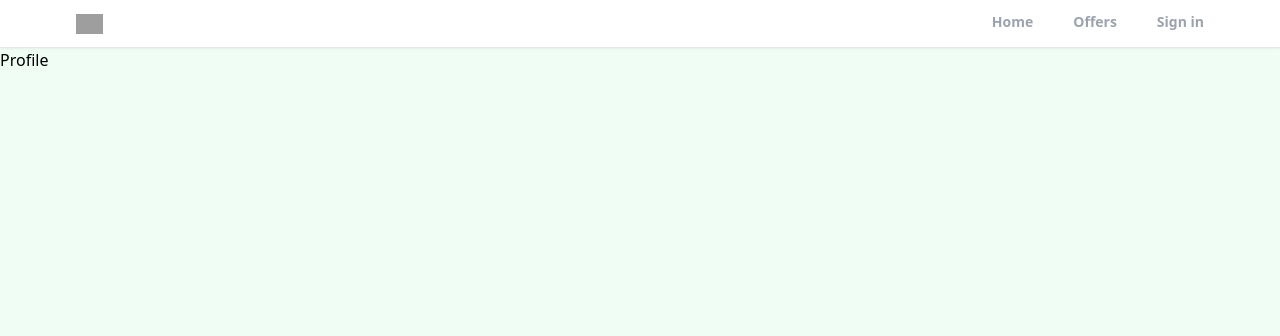
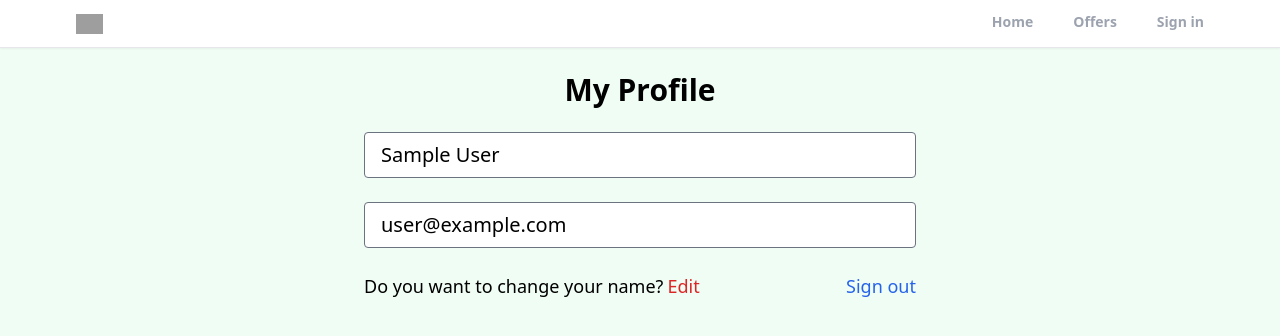
Before and after one commit to Anzo256/realtor-clone-react, a React (Create React App) app: page /profile in a window 1280 px wide. Shown: the top 336 px of the page. Built offline with nearby package versions, Linux system fonts and the light colour scheme; no server answers; sample sign-in values are in the browser's storage; grey boxes are pictures that could not be loaded.

Commit message:
create private route and custom  hook for protecting the profile page and ad the logout functionality

```diff
--- a/src/App.js
+++ b/src/App.js
@@ -3,6 +3,7 @@
 import Profile from "./pages/Profile";
 import SignIn from "./pages/SignIn";
 import SignUp from "./pages/SignUp";
+import PrivateRoute from "./components/PrivateRoute";
 import ForgotPassword from "./pages/ForgotPassword";
 import Offers from "./pages/Offers";
 import Header from "./components/Header";
@@ -15,7 +16,10 @@
       <Header/>
         <Routes>
           <Route path="/"element={<Home/>}/>
-          <Route path="/profile" element={<Profile/>}/>
+          <Route path="/profile" element={<PrivateRoute/>}>
+            <Route path="/profile" element={<Profile/>}/>
+          </Route>
+
           <Route path="/sign-in" element={<SignIn/>}/>
           <Route path="/sign-up" element={<SignUp/>}/>
           <Route path="/forgot-password" element={<ForgotPassword/>}/>
--- /dev/null
+++ b/src/components/PrivateRoute.jsx
@@ -0,0 +1,11 @@
+import React from 'react';
+import { Navigate, Outlet } from 'react-router-dom';
+import {useAuthStatus} from '../hooks/useAuthStatus';
+
+export default function PrivateRoute() {
+    const {loggedIn,checkingStatus} = useAuthStatus();
+    if (checkingStatus) {
+        return <h3>loading----</h3>;
+    }
+  return loggedIn ? <Outlet/> :  <Navigate to ="/sign-in"/>;
+}
--- /dev/null
+++ b/src/hooks/useAuthStatus.jsx
@@ -0,0 +1,21 @@
+import { getAuth, onAuthStateChanged } from 'firebase/auth';
+import { useEffect, useState } from 'react'
+
+export  function useAuthStatus() {
+    const[loggedIn, setLoggedIn] = useState(false)
+    const [checkingStatus, setCheckingStatus] = useState(true)
+
+    useEffect(()=>{
+       const auth = getAuth()
+       onAuthStateChanged(auth,(user)=>{
+
+        if (user) {
+            setLoggedIn(true)
+        }
+        setCheckingStatus(false);
+
+       });
+
+    },[]);
+  return {loggedIn,checkingStatus};
+}
--- a/src/pages/Profile.jsx
+++ b/src/pages/Profile.jsx
@@ -1,7 +1,54 @@
+import { useState } from "react";
+import{ getAuth} from "firebase/auth";
+import { useNavigate } from "react-router-dom";
 
 
 export default function Profile() {
+  const auth = getAuth()
+  const navigate = useNavigate()
+  const [formData, setFormData] = useState({
+    name:auth.currentUser.displayName,
+    email: auth.currentUser.email,
+  });
+  const {name,email} = formData;
+  function onLogout(){
+    auth.signOut()
+    navigate("/");
+
+  }
   return (
-    <div>Profile</div>
+    <div>
+      <section className="max-w-6xl mx-auto flex
+       justify-center items-center flex-col">
+        <h1 className="text-3xl text-center mt-6
+        font-bold">My Profile</h1>
+        <div className="w-full md:w-[50%] mt-6 px-3">
+          <form>
+            {/* Name Input */}
+
+            <input type="text" id="name" value={name} disabled
+            className="mb-6 w-full px-4 py-2 text-xl
+            text-grey-700 gb-white border border-grey-300
+            rounded transition ease-in-out "/>
+
+            {/* Email input */}
+            <input type="email" id="email" value={email} disabled
+            className="mb-6 w-full px-4 py-2 text-xl
+            text-grey-700 gb-white border border-grey-300
+            rounded transition ease-in-out "/>
+            <div className="flex justify-between
+            whitespace-nowrap text-sm sm:text-lg mb-6">
+
+              <p className="flex items-center">Do you want to change your name?
+                <span className="text-red-600 hover:text-red-700 transition ease-in-out
+                duration-200 ml-1 cursor-pointer">Edit</span>
+              </p>
+              <p onClick={onLogout} className="text-blue-600 hover:text-blue-800
+              transition duration-200 ease-in-out cursor-pointer">Sign out</p>
+            </div>
+          </form>
+        </div>
+      </section>
+    </div>
   )
 }
```
